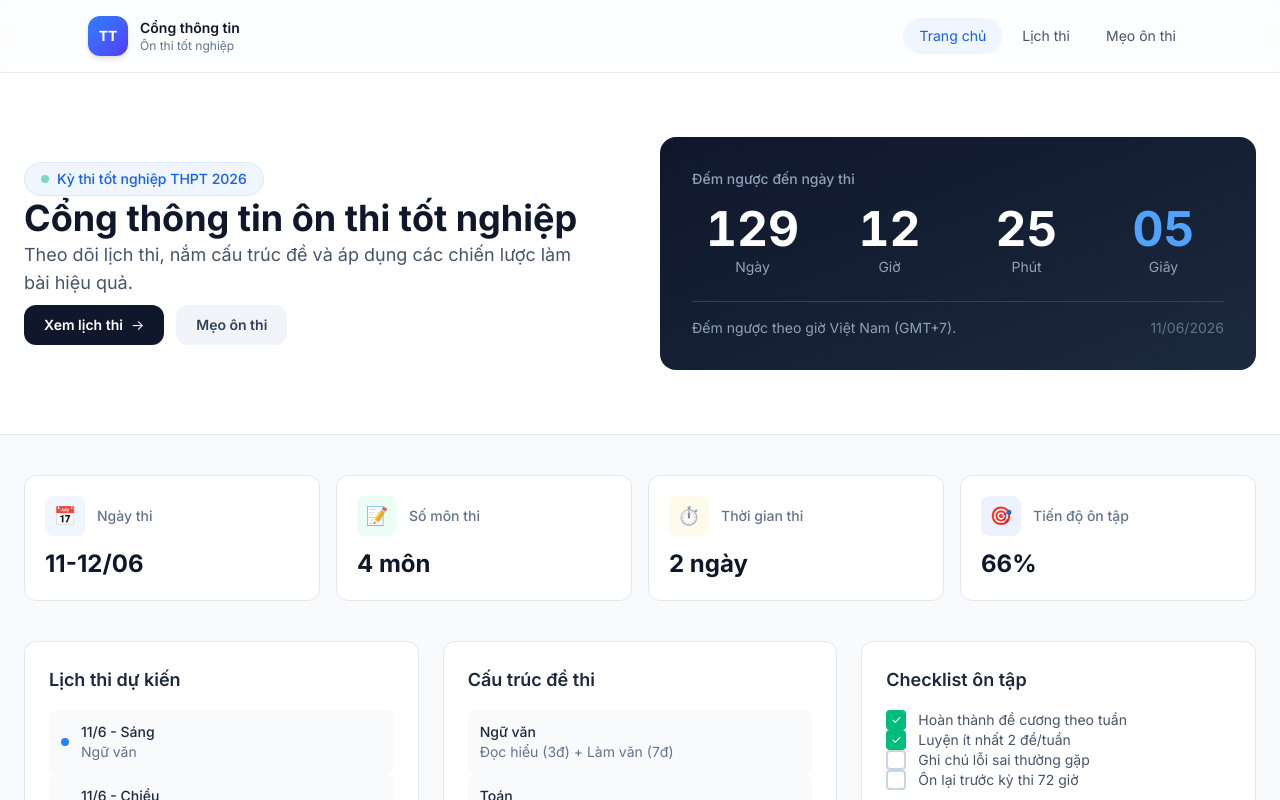
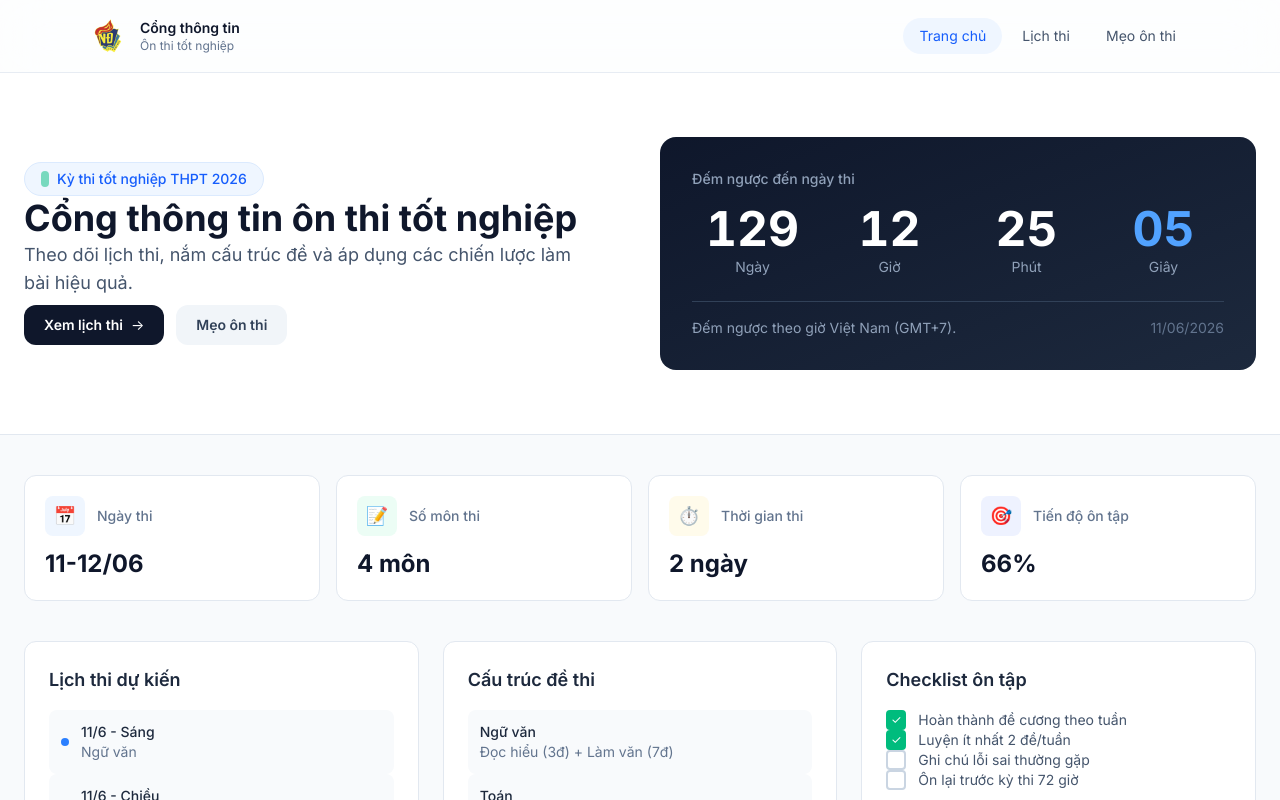
Before and after one commit to TheNewUser08/bttin, a Vue app: page / in a window 1280 px wide. Shown: the top 800 px of the page. Built offline with nearby package versions, Linux system fonts and the light colour scheme.

Commit message:
refactor: remove HelloWorld component and update Navbar with logo

```diff
--- a/src/components/HelloWorld.vue
+++ /dev/null
@@ -1,44 +0,0 @@
-<script setup>
-defineProps({
-  msg: {
-    type: String,
-    required: true,
-  },
-})
-</script>
-
-<template>
-  <div class="greetings">
-    <h1 class="green">{{ msg }}</h1>
-    <h3>
-      You’ve successfully created a project with
-      <a href="https://vite.dev/" target="_blank" rel="noopener">Vite</a> +
-      <a href="https://vuejs.org/" target="_blank" rel="noopener">Vue 3</a>.
-    </h3>
-  </div>
-</template>
-
-<style scoped>
-h1 {
-  font-weight: 500;
-  font-size: 2.6rem;
-  position: relative;
-  top: -10px;
-}
-
-h3 {
-  font-size: 1.2rem;
-}
-
-.greetings h1,
-.greetings h3 {
-  text-align: center;
-}
-
-@media (min-width: 1024px) {
-  .greetings h1,
-  .greetings h3 {
-    text-align: left;
-  }
-}
-</style>
--- a/src/components/Navbar.vue
+++ b/src/components/Navbar.vue
@@ -2,10 +2,11 @@
   <header class="sticky top-0 z-50 border-b border-slate-200/80 bg-white/70 backdrop-blur-xl">
     <div class="mx-auto flex max-w-6xl items-center justify-between px-6 py-4">
       <router-link to="/" class="flex items-center gap-3 group">
-        <span
-          class="flex h-10 w-10 items-center justify-center rounded-xl bg-gradient-to-br from-blue-500 to-indigo-600 text-sm font-bold text-white shadow-md group-hover:shadow-lg transition-all duration-300"
-          >TT</span
-        >
+        <img
+          src="/logoTruong.png"
+          alt="Logo Trường"
+          class="h-10 w-10 rounded-full object-contain"
+        />
         <div class="leading-tight">
           <p class="text-sm font-semibold text-slate-900">Cổng thông tin</p>
           <p class="text-xs text-slate-500">Ôn thi tốt nghiệp</p>
--- a/src/views/HomeView.vue
+++ b/src/views/HomeView.vue
@@ -5,11 +5,11 @@
       <div class="mx-auto max-w-7xl px-6 py-10 lg:py-16">
         <div class="grid lg:grid-cols-2 gap-10 items-center">
           <!-- Left: Info -->
-          <div class="space-y-6">
+          <div class="space-y-7 mt-2 lg:mt-0 mb-8 lg:mb-0">
             <span
               class="inline-flex items-center gap-2 rounded-full bg-blue-50 border border-blue-100 px-4 py-1.5 text-sm font-medium text-blue-600"
             >
-              <span class="w-2 h-2 bg-emerald-500 rounded-full animate-pulse"></span>
+              <span class="w-2 h-2 py-2 bg-emerald-500 rounded-full animate-pulse"></span>
               Kỳ thi tốt nghiệp THPT 2026
             </span>
             <h1 class="text-3xl lg:text-4xl font-bold text-slate-900 leading-tight">
```
